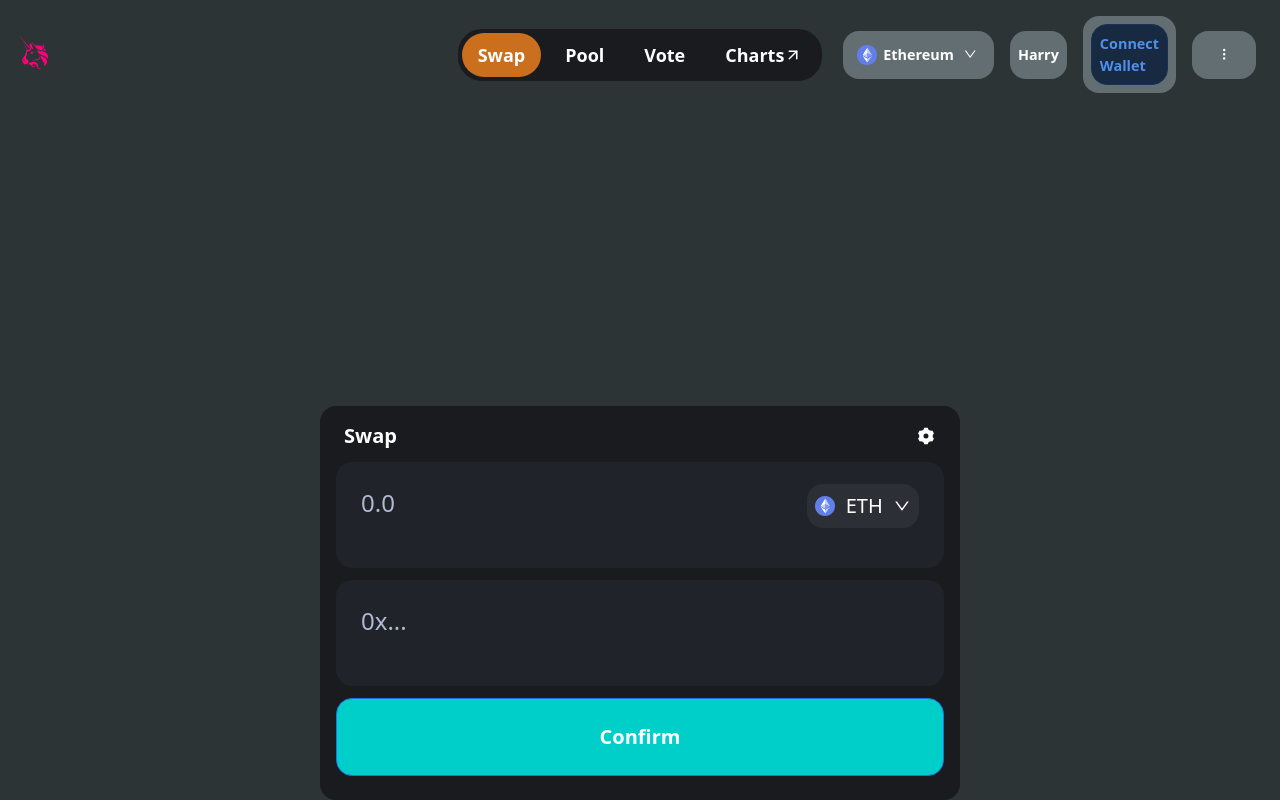
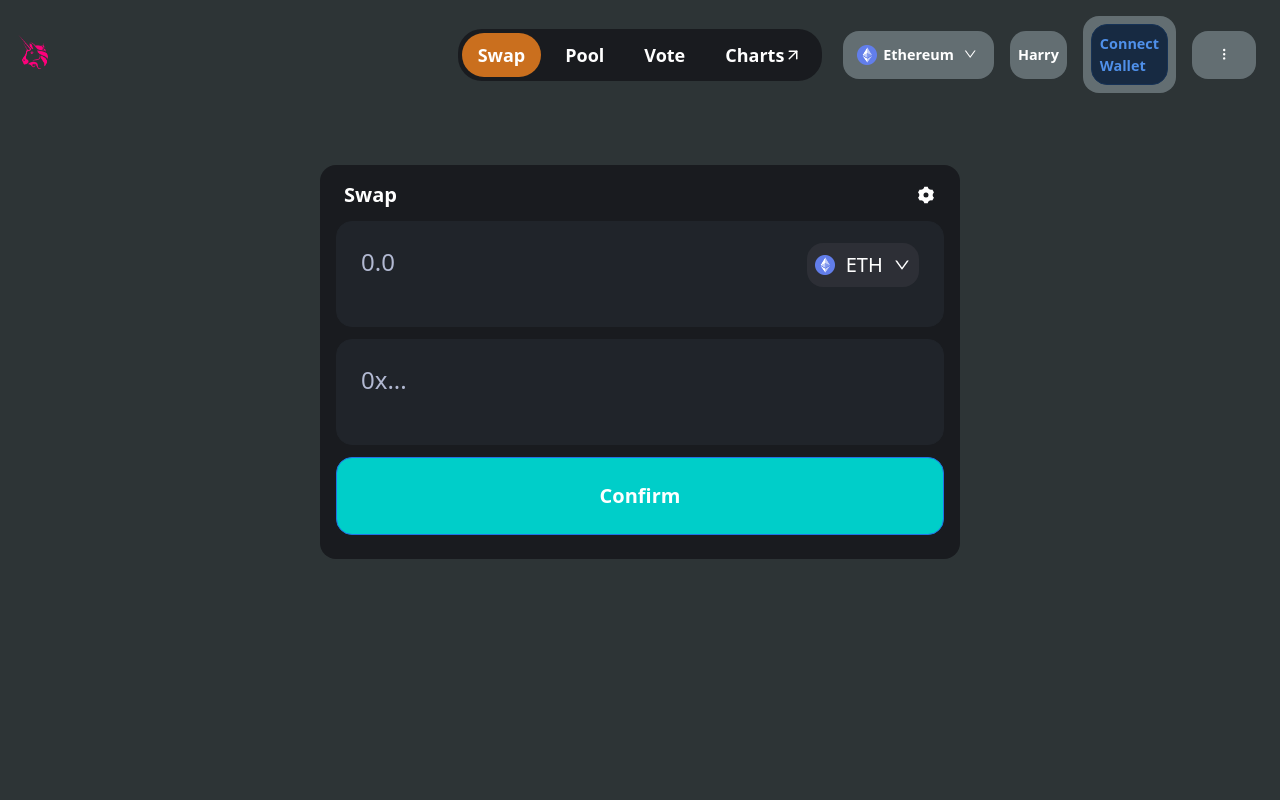
Before and after one commit to duongnam99/uniswap-app, a Next.js app in the folder client/: page / in a window 1280 px wide. Built offline with nearby package versions, Linux system fonts and the light colour scheme.

Commit message:
[Update] css for swap page

```diff
--- a/client/pages/index.js
+++ b/client/pages/index.js
@@ -4,7 +4,7 @@ import Header from '../components/Header'
 import Main from '../components/Main'
 
 const style = {
-  wrapper: `h-screen max-h-screen h-min-screen w-screen bg-[#2d3436] text-white select-none flex flex-col justify-between`,
+  wrapper: `h-screen max-h-screen h-min-screen w-screen bg-[#2d3436] text-white select-none flex flex-col`,
 }
 const Home = () => {
   return (
```
